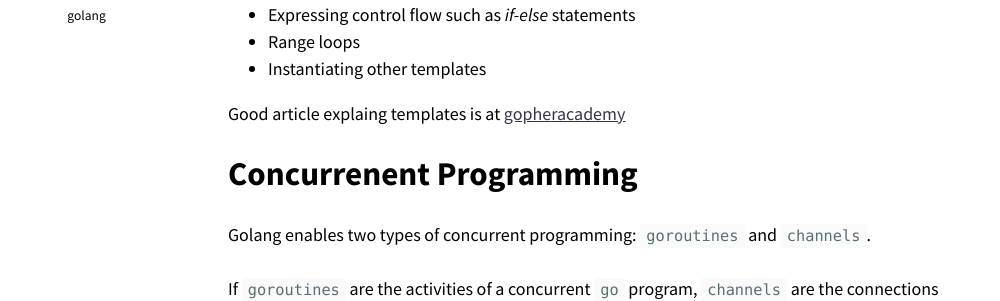
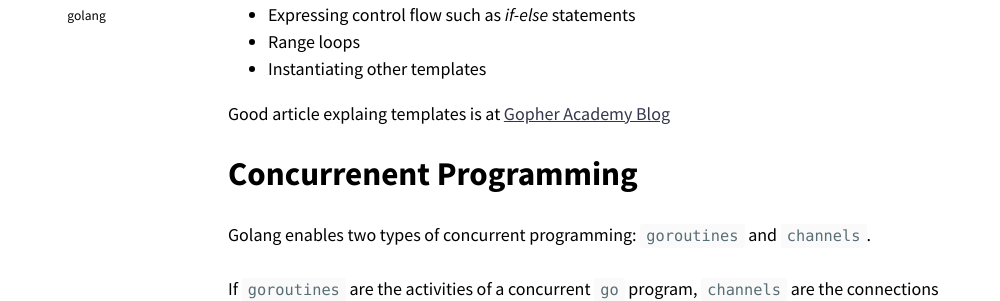
Before and after one commit to manoj-gupta/manoj-gupta.github.io, a Jekyll site: the page built from _posts/2022-12-17-Golang-Notes.md, in a window 1280 px wide and 900 px high, scrolled down 646 px. Shown: the part 158-459 px from the top of the window, without its empty margins (147-1147 px from the left). Built offline with Jekyll 4.4.1, drawn with Linux system fonts in a browser that asks for light colours; nearby versions of some CDN libraries; some of the changed text lies outside the part shown.

Commit message:
Update 2022-12-17-Golang-Notes.md

```diff
--- a/_posts/2022-12-17-Golang-Notes.md
+++ b/_posts/2022-12-17-Golang-Notes.md
@@ -18,7 +18,7 @@ A template is a string or file containing one or more portions enclosed in doubl
 * Range loops
 * Instantiating other templates
 
-Good article explaing templates is at [gopheracademy](https://blog.gopheracademy.com/advent-2017/using-go-templates/)
+Good article explaing templates is at [Gopher Academy Blog](https://blog.gopheracademy.com/advent-2017/using-go-templates/)
 
 # Concurrenent Programming
 
@@ -138,6 +138,6 @@ There are two packages which uses CGO.
 # References
 
 * The Go Programming Language, Alan Donovan, B. Kernighan
-* [Gopheracademy](https://blog.gopheracademy.com)
+* [Gopher Academy Blog](https://blog.gopheracademy.com)
 * [Internals of Go channels](https://shubhagr.medium.com/internals-of-go-channels-cf5eb15858fc)
 * [Statically compiling Go programs](https://www.arp242.net/static-go.html)
```
